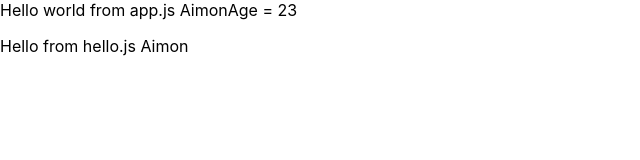
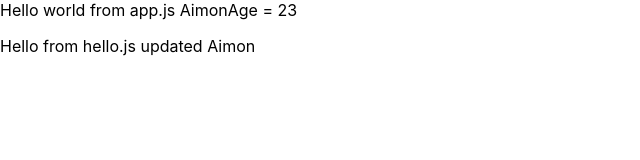
Before and after one commit to aimonansari06/basicreactapp01, a React (Create React App) app: page / in a window 1280 px wide. Shown: the top 160 px of the page, without its empty margins (0-640 px from the left). Built offline with nearby package versions, Linux system fonts and the light colour scheme.

Commit message:
Second Commit

```diff
--- a/src/hello.js
+++ b/src/hello.js
@@ -2,7 +2,7 @@ import logo from './logo.svg';
 import './App.css';
 
 function Hello({fname}){
-return <p>Hello from hello.js {fname}</p>
+return <p>Hello from hello.js updated {fname}</p>
 ;
 }
 export default Hello;
```
